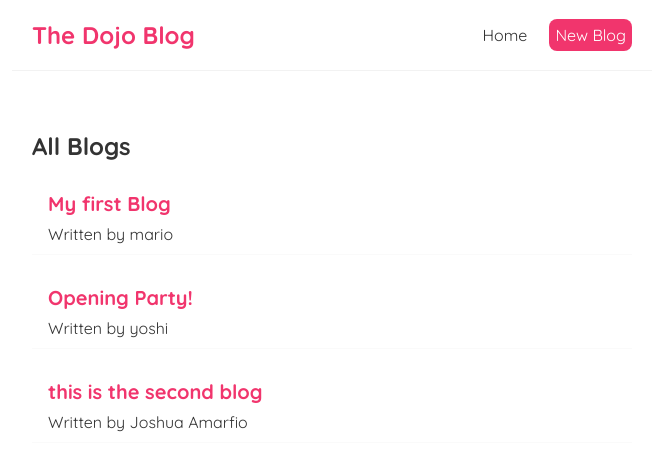
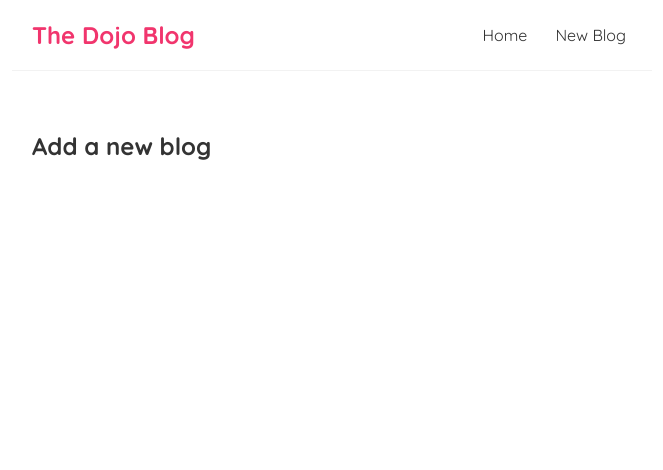
Before and after one commit to Amarfio/bojo-blog, a React (Create React App) app: page /create in a window 1280 px wide. Shown: the top 470 px of the page, without its empty margins (308-971 px from the left). Built offline with nearby package versions, Linux system fonts and the light colour scheme; data requests are answered from the project's data file.

Commit message:
updated with the link tag from react and added the create page, also updated using lesson 22 to 23

```diff
--- a/src/App.js
+++ b/src/App.js
@@ -1,14 +1,26 @@
 import Navbar from './Navbar';
 import Home from './Home';
+import {BrowserRouter as Router, Route, Switch } from 'react-router-dom';
+import Create from './Create';
 function App() {
 
   return (
-    <div className="App">
-      <Navbar />
-      <div className="content">
-        <Home />
+    <Router>
+      <div className="App">
+        <Navbar />
+        <div className="content">
+        <Switch>
+          <Route exact path="/">
+            <Home />
+          </Route>
+          <Route path="/create">
+            <Create/>
+          </Route>
+        </Switch>
+        </div>
       </div>
-    </div>
+    </Router>
+
   );
 }
 
--- /dev/null
+++ b/src/Create.js
@@ -0,0 +1,9 @@
+const Create = () => {
+    return (
+    <div className="create">
+        <h2>Add a new blog</h2>
+    </div>
+    );
+}
+
+export default Create;
--- a/src/Navbar.js
+++ b/src/Navbar.js
@@ -1,14 +1,12 @@
+import { Link } from 'react-router-dom';
+
 const Navbar = () => {
     return (
         <nav className="navbar">
             <h1>The Dojo Blog</h1>
             <div className="links">
-                <a href="/">Home</a>
-                <a href="/create" style={{
-                    color: "white",
-                    backgroundColor: '#f1356d',
-                    borderRadius: '8px'
-                 }}>New Blog</a>
+                <Link to="/">Home</Link>
+                <Link to="/create">New Blog</Link>
             </div>
         </nav>
      );
--- a/src/useFetch.js
+++ b/src/useFetch.js
@@ -6,8 +6,10 @@
     const [error, setError] = useState(null);
 
     useEffect(()=>{
+        const aborCont = new AbortController();
+
             setTimeout(()=>{
-                fetch(endpointUrl)
+                fetch(endpointUrl, {signal: aborCont.signal})
                 .then(res=>{
                     // console.log(res);
                     if(!res.ok){
@@ -22,9 +24,13 @@
                     setError(null);
                 })
                 .catch(err => {
-                    setIsPending(false);
-                    setError(err.message);
-                    console.log(err.message);
+                    if(err.name=== 'AbortError'){
+                        console.log('fetch aborted');
+                    }else{
+                        setIsPending(false);
+                        setError(err.message);
+                        console.log(err.message);
+                    }
                 })
             }, 1000)
         }, [endpointUrl]);
```
